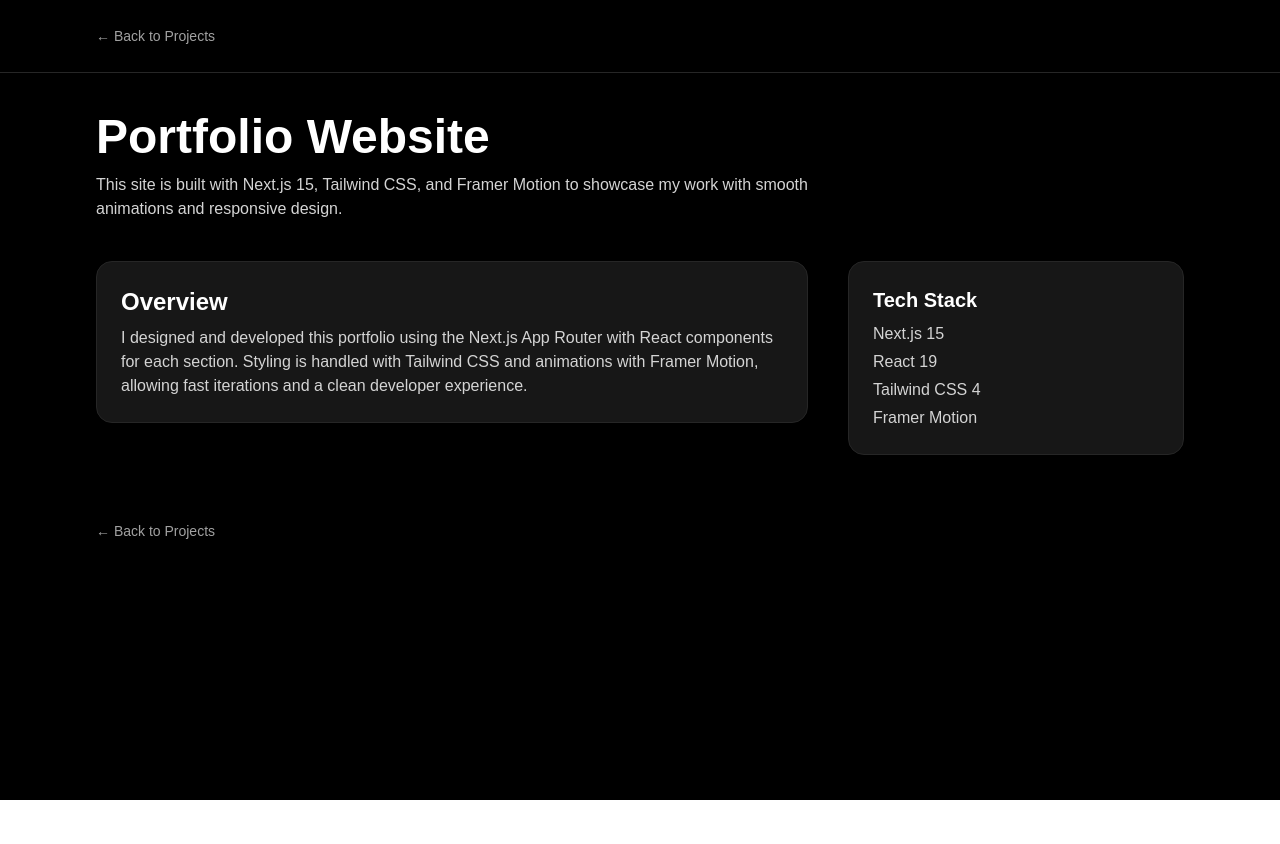
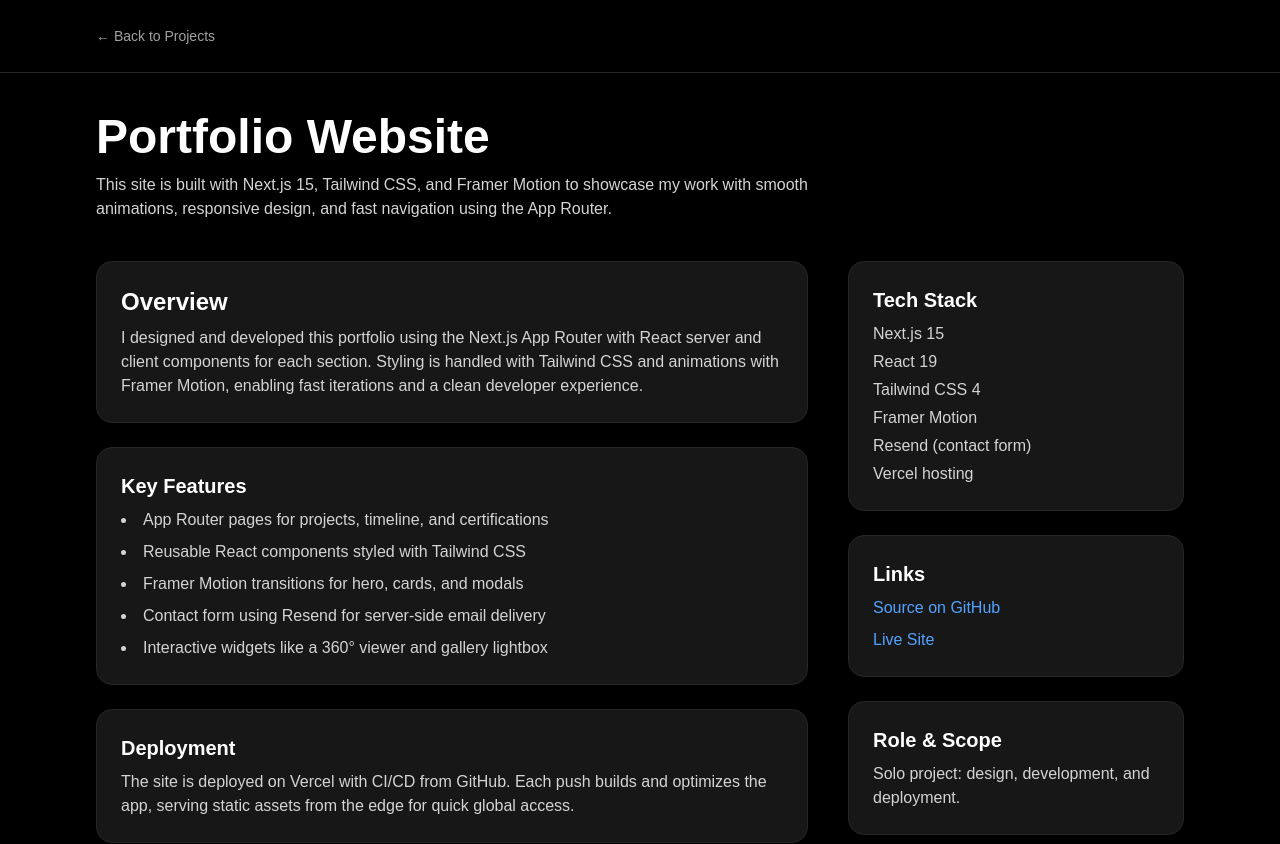
Before and after one commit to axeboyrocks/my-portfolio, a Next.js app: page /projects/portfolio-website in a window 1280 px wide. Shown: the top 844 px of the page. Before the commit the page ends 800 px from the top, so only its background shows below. Built offline with nearby package versions, Linux system fonts and the light colour scheme.

Commit message:
Refine portfolio project card and expand project page

```diff
--- a/app/components/Projects.jsx
+++ b/app/components/Projects.jsx
@@ -3,7 +3,7 @@ import { Card, CardContent } from "./ui/card";
 
 export default function Projects() {
     const baseCard =
-        "bg-neutral-900 border border-neutral-700 transition-transform duration-200 hover:scale-[1.03]";
+        "bg-neutral-900 border border-neutral-700 transition-transform duration-200 hover:scale-[1.03] h-full";
 
     return (
         <section className="py-20 px-6 md:px-24" id="projects">
@@ -11,7 +11,11 @@ export default function Projects() {
 
             <div className="grid md:grid-cols-2 gap-8">
                 {/* 1) Portfolio Website (clickable) */}
-                <Link href="/projects/portfolio-website" aria-label="View Portfolio Website project">
+                <Link
+                    href="/projects/portfolio-website"
+                    aria-label="View Portfolio Website project"
+                    className="block h-full"
+                >
                     <Card className={`${baseCard} cursor-pointer hover:bg-neutral-800`}>
                         <CardContent className="p-6">
                             <h3 className="text-2xl font-medium mb-2">Portfolio Website</h3>
@@ -21,17 +25,28 @@ export default function Projects() {
                 </Link>
 
                 {/* 2) Robot Car (clickable) */}
-                <Link href="/projects/robot-car" aria-label="View Robot Car project">
+                <Link
+                    href="/projects/robot-car"
+                    aria-label="View Robot Car project"
+                    className="block h-full"
+                >
                     <Card className={`${baseCard} cursor-pointer hover:bg-neutral-800`}>
                         <CardContent className="p-6">
                             <h3 className="text-2xl font-medium mb-2">Robot Car</h3>
-                            <p>Arduino-based car with proximity/camera/avoidance sensors; custom PCB and control logic.</p>
+                            <p>
+                                Arduino-based car with proximity/camera/avoidance sensors; custom PCB and
+                                control logic.
+                            </p>
                         </CardContent>
                     </Card>
                 </Link>
 
                 {/* 3) Networking Lab (clickable) */}
-                <Link href="/projects/networking-lab" aria-label="View Networking Lab project">
+                <Link
+                    href="/projects/networking-lab"
+                    aria-label="View Networking Lab project"
+                    className="block h-full"
+                >
                     <Card className={`${baseCard} cursor-pointer hover:bg-neutral-800`}>
                         <CardContent className="p-6">
                             <h3 className="text-2xl font-medium mb-2 flex items-center gap-2">
@@ -41,7 +56,9 @@ export default function Projects() {
                                 </span>
                             </h3>
 
-                            <p>Home lab with VLANs, OSPF, HSRP, DHCP, and monitoring—configs and diagrams.</p>
+                            <p>
+                                Home lab with VLANs, OSPF, HSRP, DHCP, and monitoring—configs and diagrams.
+                            </p>
                         </CardContent>
                     </Card>
                 </Link>
--- a/app/projects/portfolio-website/page.jsx
+++ b/app/projects/portfolio-website/page.jsx
@@ -21,7 +21,8 @@ export default function PortfolioWebsiteProject() {
                 <h1 className="text-4xl md:text-5xl font-bold">Portfolio Website</h1>
                 <p className="mt-3 text-neutral-300 max-w-3xl">
                     This site is built with Next.js 15, Tailwind CSS, and Framer Motion to showcase my
-                    work with smooth animations and responsive design.
+                    work with smooth animations, responsive design, and fast navigation using the App
+                    Router.
                 </p>
             </section>
 
@@ -33,9 +34,29 @@ export default function PortfolioWebsiteProject() {
                         <h2 className="text-2xl font-semibold mb-2">Overview</h2>
                         <p className="text-neutral-300">
                             I designed and developed this portfolio using the Next.js App Router with
-                            React components for each section. Styling is handled with Tailwind CSS
-                            and animations with Framer Motion, allowing fast iterations and a clean
-                            developer experience.
+                            React server and client components for each section. Styling is handled
+                            with Tailwind CSS and animations with Framer Motion, enabling fast
+                            iterations and a clean developer experience.
+                        </p>
+                    </div>
+
+                    <div className="bg-neutral-900 border border-neutral-800 rounded-2xl p-6">
+                        <h3 className="text-xl font-semibold mb-2">Key Features</h3>
+                        <ul className="list-disc list-inside space-y-2 text-neutral-300">
+                            <li>App Router pages for projects, timeline, and certifications</li>
+                            <li>Reusable React components styled with Tailwind CSS</li>
+                            <li>Framer Motion transitions for hero, cards, and modals</li>
+                            <li>Contact form using Resend for server-side email delivery</li>
+                            <li>Interactive widgets like a 360° viewer and gallery lightbox</li>
+                        </ul>
+                    </div>
+
+                    <div className="bg-neutral-900 border border-neutral-800 rounded-2xl p-6">
+                        <h3 className="text-xl font-semibold mb-2">Deployment</h3>
+                        <p className="text-neutral-300">
+                            The site is deployed on Vercel with CI/CD from GitHub. Each push builds
+                            and optimizes the app, serving static assets from the edge for quick
+                            global access.
                         </p>
                     </div>
                 </div>
@@ -49,7 +70,36 @@ export default function PortfolioWebsiteProject() {
                             <li>React 19</li>
                             <li>Tailwind CSS 4</li>
                             <li>Framer Motion</li>
+                            <li>Resend (contact form)</li>
+                            <li>Vercel hosting</li>
                         </ul>
+                    </div>
+
+                    <div className="bg-neutral-900 border border-neutral-800 rounded-2xl p-6">
+                        <h3 className="text-xl font-semibold mb-2">Links</h3>
+                        <ul className="space-y-2">
+                            <li>
+                                <a
+                                    href="https://github.com/damanpreet-NS/my-portfolio"
+                                    className="text-blue-400 hover:text-blue-300 transition"
+                                >
+                                    Source on GitHub
+                                </a>
+                            </li>
+                            <li>
+                                <a
+                                    href="https://daman-portfolio.vercel.app"
+                                    className="text-blue-400 hover:text-blue-300 transition"
+                                >
+                                    Live Site
+                                </a>
+                            </li>
+                        </ul>
+                    </div>
+
+                    <div className="bg-neutral-900 border border-neutral-800 rounded-2xl p-6">
+                        <h3 className="text-xl font-semibold mb-2">Role & Scope</h3>
+                        <p className="text-neutral-300">Solo project: design, development, and deployment.</p>
                     </div>
                 </aside>
             </section>
```
